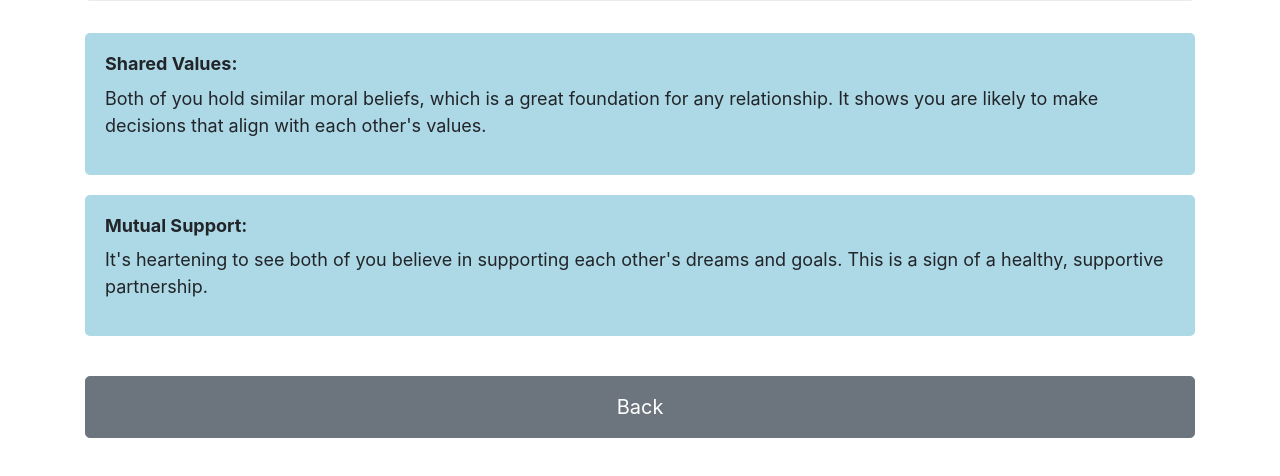
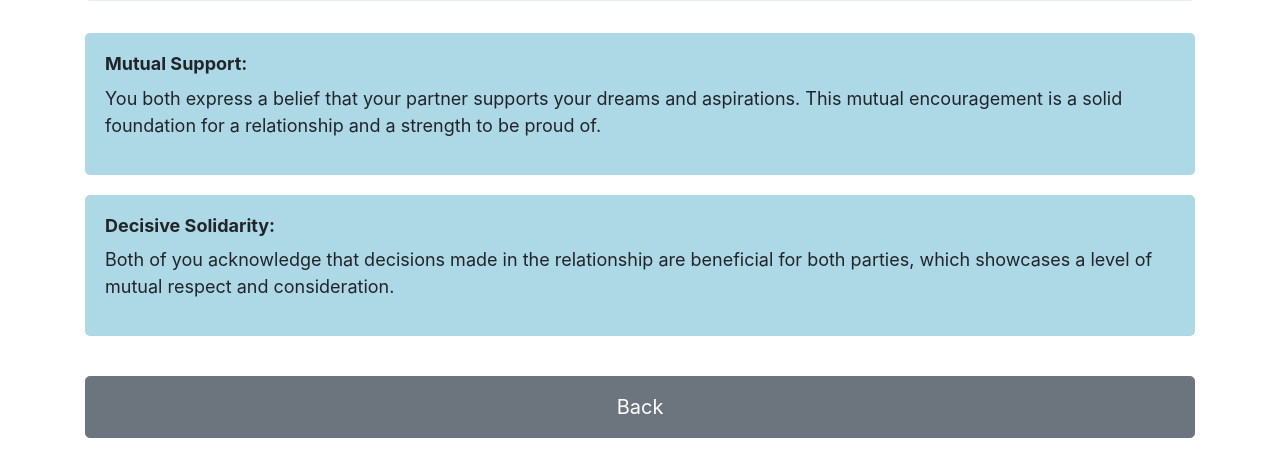
Before and after one commit to LoveGrow1/7171620M, a plain HTML site: page 1.html in a window 1280 px wide. Shown: the part 202-678 px from the top of the page. Drawn offline with nearby package versions, Linux system fonts and the light colour scheme.

Commit message:
Update 1.html

```diff
--- a/1.html
+++ b/1.html
@@ -44,12 +44,12 @@
   <div class="row">
     <div class="col-12">
       <div class="info-box">
-        <h4>Shared Values:</h4>
-        <p>Both of you hold similar moral beliefs, which is a great foundation for any relationship. It shows you are likely to make decisions that align with each other's values.</p>
+        <h4>Mutual Support:</h4>
+        <p>You both express a belief that your partner supports your dreams and aspirations. This mutual encouragement is a solid foundation for a relationship and a strength to be proud of.</p>
       </div>
       <div class="info-box">
-        <h4>Mutual Support:</h4>
-        <p>It's heartening to see both of you believe in supporting each other's dreams and goals. This is a sign of a healthy, supportive partnership.</p>
+        <h4>Decisive Solidarity:</h4>
+        <p>Both of you acknowledge that decisions made in the relationship are beneficial for both parties, which showcases a level of mutual respect and consideration.</p>
       </div>
     </div>
   </div>
```
